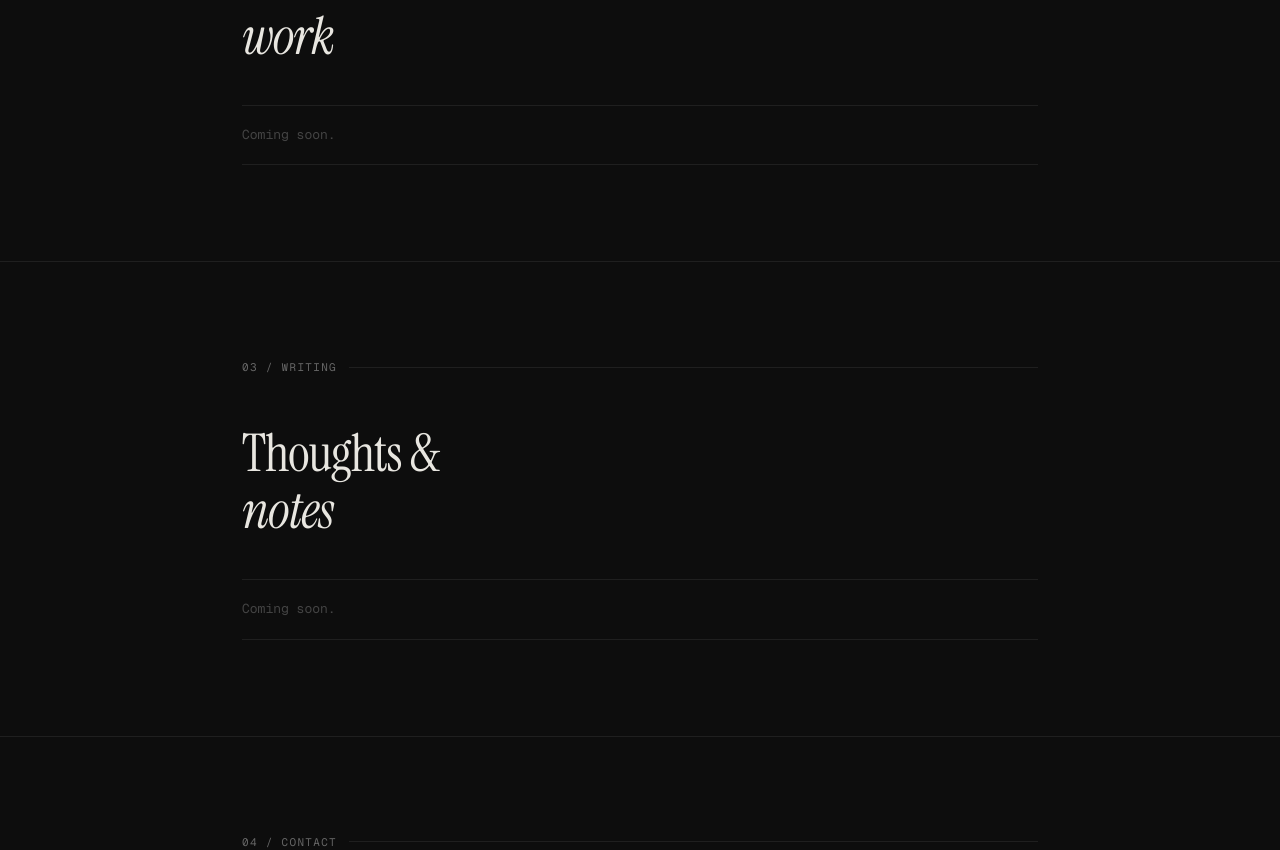
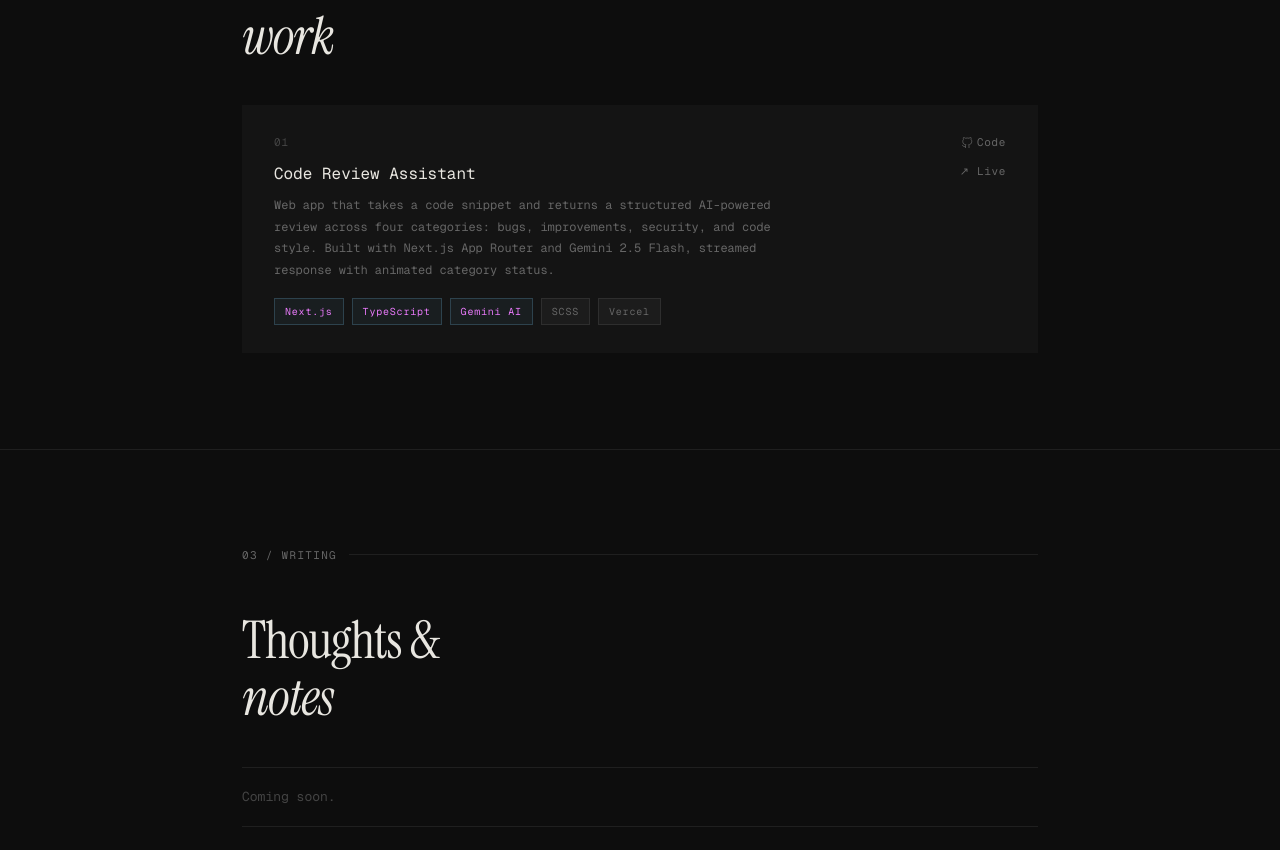
Before and after one commit to pakhmutov/my-portfolio, a Next.js app: page / in a window 1280 px wide. Shown: the part 1697-2547 px from the top of the page. Built offline with nearby package versions, Linux system fonts and the light colour scheme.

Commit message:
feat: add project "Code Review Assistant" with description, tags, and links

```diff
--- a/src/data/portfolio.ts
+++ b/src/data/portfolio.ts
@@ -26,7 +26,17 @@ export const DATA: SiteData = {
         { name: 'Testing', level: 'LEARNING' },
     ],
 
-    projects: [],
+    projects: [
+        {
+            num: '01',
+            title: 'Code Review Assistant',
+            description: 'Web app that takes a code snippet and returns a structured AI-powered review across four categories: bugs, improvements, security, and code style. Built with Next.js App Router and Gemini 2.5 Flash, streamed response with animated category status.',
+            tags: ['Next.js', 'TypeScript', 'Gemini AI', 'SCSS', 'Vercel'],
+            highlight: ['Next.js', 'TypeScript', 'Gemini AI'],
+            github: 'https://github.com/pakhmutov/code-review-assistant',
+            live: 'https://code-review-assistant-vp.vercel.app/',
+        },
+    ],
 
     posts: [],
 
```
